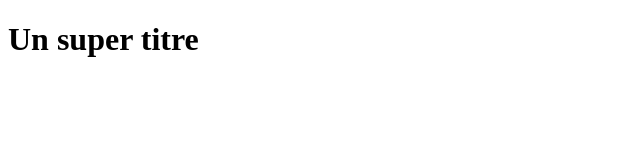
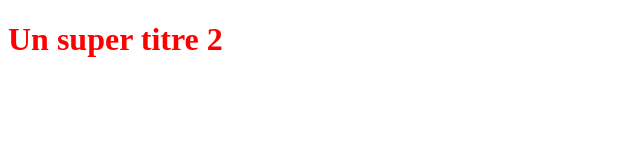
Before and after one commit to ericceyral/OpenClassroomsProject, a plain HTML site: page index.html in a window 1280 px wide. Shown: the whole page, without its empty margins (0-640 px from the left). Drawn offline with Linux system fonts and the light colour scheme.

Commit message:
Modif du fichier html

```diff
--- a/index.html
+++ b/index.html
@@ -5,6 +5,6 @@
    <link rel="stylesheet" type="text/css" href="styles.css">
 </head>
 <body>
-   <h1>Un super titre</h1>
+   <h1>Un super titre 2</h1>
 </body>
 </html>
--- a/styles.css
+++ b/styles.css
@@ -0,0 +1,3 @@
+h1 {
+    color: red;
+ }
```
